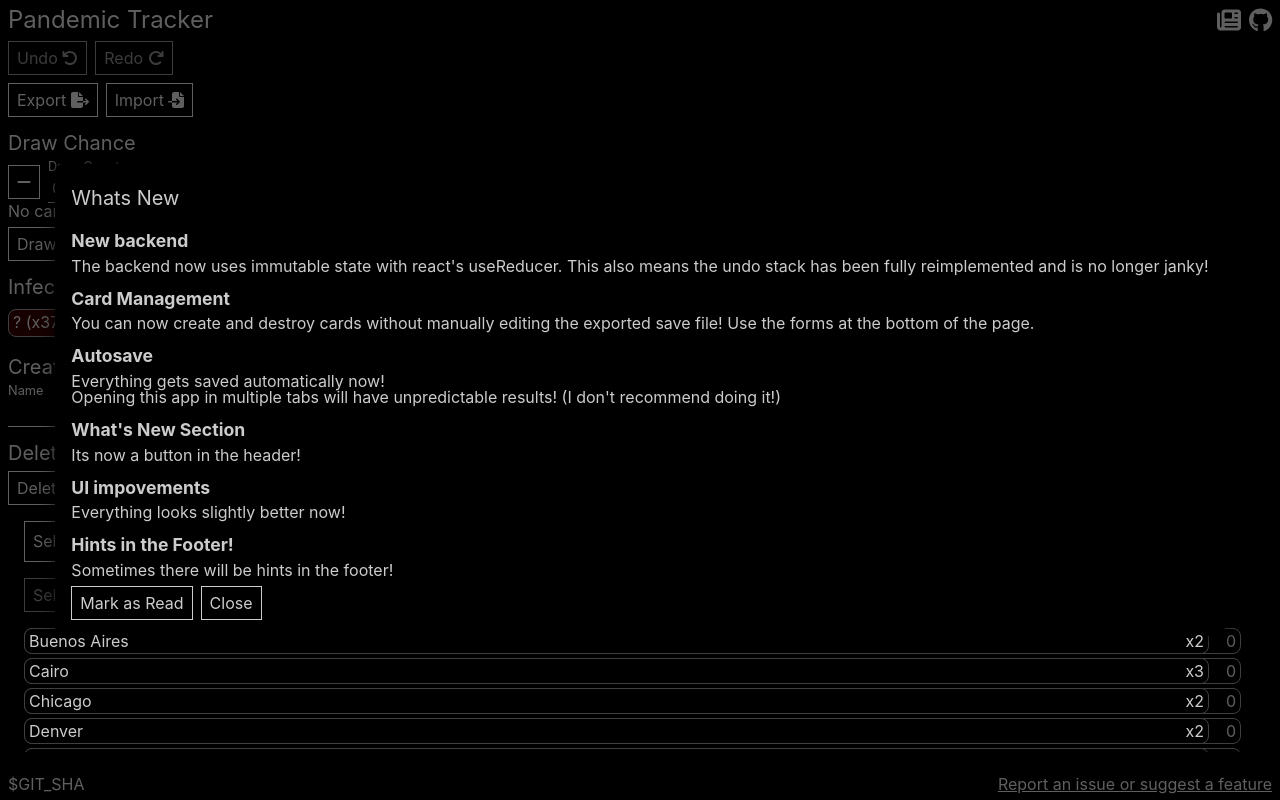
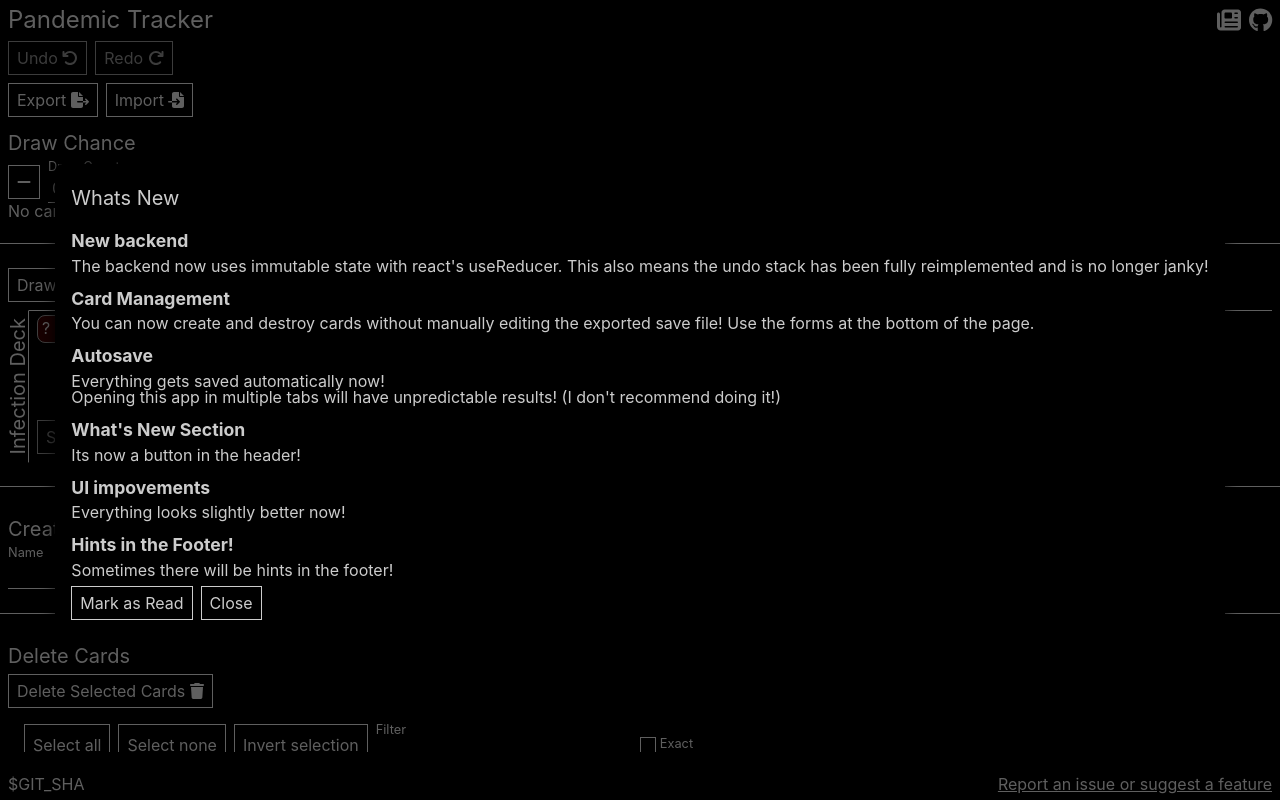
Before and after one commit to OldStarchy/pandemic_tracker, a React (Vite) app: page / in a window 1280 px wide. Built offline with nearby package versions, Linux system fonts and the light colour scheme.

Commit message:
feat: add an exile deck and some QoL ui tweaks

```diff
--- a/src/App.tsx
+++ b/src/App.tsx
@@ -24,11 +24,12 @@ import { DeckView } from './components/DeckView';
 import { DrawProbabilityCalculator } from './components/DrawProbabilityCalculator';
 import { Popup } from './components/Popup';
 import { Button } from './components/common/Button';
-import { H2 } from './components/common/Typography';
+import { H2, Hr } from './components/common/Typography';
 import CreateCardForm from './components/form/CreateCardForm';
 import { SelectCardForm } from './components/form/SelectCardForm';
 import { setDrawCount, setPopupVisible, useAppState } from './context/AppState';
 import { useStatusBarContext } from './context/StatusBarMessageContext';
+import { Deck, DeckItem } from './context/universe/Deck';
 import DeckUtil from './context/universe/DeckUtil';
 import { useCanUndo, useUniverse } from './context/universe/UniverseContext';
 import {
@@ -52,7 +53,7 @@ import { cities } from './data/cities';
 import { useDeck } from './hooks/useDeck';
 import { createSave, loadSave } from './lib/SaveFormat';
 import { getAutosave, saveToAutosave } from './lib/autosave';
-import { DISCARD_DECK, INFECTION_DECK } from './lib/consts';
+import { DISCARD_DECK, EXILE_DECK, INFECTION_DECK } from './lib/consts';
 
 function App() {
 	const [appState, dispatchAppState] = useAppState();
@@ -116,6 +117,7 @@ function App() {
 		} else {
 			dispatch(createDeck(INFECTION_DECK));
 			dispatch(createDeck(DISCARD_DECK));
+			dispatch(createDeck(EXILE_DECK));
 
 			dispatch(
 				createCards(
@@ -141,6 +143,7 @@ function App() {
 
 	const infectionDeck = useDeck(INFECTION_DECK);
 	const discardDeck = useDeck(DISCARD_DECK);
+	const exileDeck = useDeck(EXILE_DECK);
 
 	const canShuffleInfectionDeck = useMemo(
 		() => DeckUtil.canShuffle(infectionDeck),
@@ -249,6 +252,7 @@ function App() {
 				</Button>
 			</section>
 			<DrawProbabilityCalculator />
+			<Hr />
 			<section
 				style={{
 					display: 'flex',
@@ -280,49 +284,18 @@ function App() {
 				>
 					Draw Bottom <FontAwesomeIcon icon={faArrowTurnUp} />
 				</Button>
-				<Button
-					onClick={() => {
-						dispatch(shuffleDeck(DISCARD_DECK));
-						dispatch(
-							moveCard(DISCARD_DECK, 0, INFECTION_DECK, 0, -1),
-						);
-						dispatch(setKeyframe());
-					}}
-					disabled={(discardDeck?.items.length ?? 0) === 0}
-				>
-					Shuffle and Restack <FontAwesomeIcon icon={faShuffle} />
-				</Button>
-
-				<Button
-					onClick={() => {
-						dispatch(shuffleDeck(INFECTION_DECK));
-						dispatch(setKeyframe());
-					}}
-					disabled={!canShuffleInfectionDeck}
-				>
-					Shuffle the Infection Deck{' '}
-					<FontAwesomeIcon icon={faShuffle} />
-				</Button>
 			</section>
 			<section
 				style={{
 					display: 'grid',
-					gridTemplateColumns: '1fr 1fr',
-					gap: '0.5rem',
+					gridTemplateColumns: 'repeat(auto-fit, minmax(250px, 1fr))',
+					gap: '1rem',
 					position: 'relative',
 					isolation: 'isolate',
+					alignItems: 'stretch',
 				}}
 			>
-				{infectionDeck && (
-					<section
-						style={{
-							display: 'flex',
-							flexDirection: 'column',
-						}}
-					>
-						<H2>{infectionDeck.id}</H2>
-
-						<DeckView
+				<DeckViewWithHeading
 					deck={infectionDeck}
 					cardPrefix={(_card, index) => {
 						if (index < drawCount) {
@@ -335,25 +308,58 @@ function App() {
 						}
 						return null;
 					}}
-						/>
+				>
+					<Button
+						onClick={() => {
+							dispatch(shuffleDeck(INFECTION_DECK));
+							dispatch(setKeyframe());
+						}}
+						disabled={!canShuffleInfectionDeck}
+					>
+						Shuffle <FontAwesomeIcon icon={faShuffle} />
+					</Button>
+				</DeckViewWithHeading>
+				<DeckViewWithHeading deck={discardDeck}>
+					<Button
+						onClick={() => {
+							dispatch(shuffleDeck(DISCARD_DECK));
+							dispatch(
+								moveCard(
+									DISCARD_DECK,
+									0,
+									INFECTION_DECK,
+									0,
+									-1,
+								),
+							);
+							dispatch(setKeyframe());
+						}}
+						disabled={(discardDeck?.items.length ?? 0) === 0}
+					>
+						Shuffle and Restack <FontAwesomeIcon icon={faShuffle} />
+					</Button>
+				</DeckViewWithHeading>
+				<DeckViewWithHeading deck={exileDeck}>
+					<Button
+						onClick={() => {
+							dispatch(shuffleDeck(EXILE_DECK));
+							dispatch(
+								moveCard(EXILE_DECK, 0, INFECTION_DECK, 0, -1),
+							);
+							dispatch(setKeyframe());
+						}}
+						disabled={(exileDeck?.items.length ?? 0) === 0}
+					>
+						Shuffle and Restack <FontAwesomeIcon icon={faShuffle} />
+					</Button>
+				</DeckViewWithHeading>{' '}
 			</section>
-				)}
-				{discardDeck && (
-					<section
-						style={{
-							display: 'flex',
-							flexDirection: 'column',
-						}}
-					>
-						<H2>{discardDeck.id}</H2>
-						<DeckView deck={discardDeck} />
-					</section>
-				)}
-			</section>
+			<Hr />
 			<section>
 				<H2>Create Cards</H2>
 				<CreateCardForm />
 			</section>
+			<Hr />
 			<section>
 				<H2>Delete Cards</H2>
 				<Button onClick={deleteSelectedCards}>
@@ -372,6 +378,13 @@ function App() {
 					options={Array.from(new Set(nextDrawOptions ?? []))}
 					onCancel={() => {
 						setDrawTopPickerVisible(false);
+					}}
+					onExileCard={(card) => {
+						if (!exileDeck) dispatch(createDeck(EXILE_DECK));
+
+						dispatch(moveCard(INFECTION_DECK, 0, EXILE_DECK, 0, 1));
+						dispatch(revealCard(EXILE_DECK, 0, card));
+						dispatch(setKeyframe());
 					}}
 					onSelectCard={(card) => {
 						if (!infectionDeck) return;
@@ -406,3 +419,61 @@ function App() {
 }
 
 export default App;
+
+function DeckViewWithHeading({
+	deck,
+	cardPrefix,
+	children,
+}: {
+	deck: Deck | undefined;
+	cardPrefix?: (card: DeckItem, index: number) => React.ReactNode;
+	children?: React.ReactNode;
+}) {
+	return (
+		deck && (
+			<section
+				style={{
+					display: 'grid',
+					gridTemplateColumns: 'auto 1fr',
+					gridTemplateRows: '1fr auto',
+				}}
+			>
+				<H2
+					style={{
+						writingMode: 'vertical-rl',
+						transform: 'rotate(180deg)',
+						textAlign: 'right',
+						borderLeft: '1px solid var(--color-text)',
+						gridRow: '1 / span 2',
+						gridColumn: 1,
+					}}
+				>
+					{deck.id}
+				</H2>
+
+				<DeckView
+					style={{
+						borderTop: '1px solid var(--color-text)',
+						padding: '0 0.5rem',
+						gridRow: 1,
+						gridColumn: 2,
+					}}
+					deck={deck}
+					cardPrefix={cardPrefix}
+				/>
+
+				{children && (
+					<div
+						style={{
+							padding: '0.5rem',
+							gridRow: 2,
+							gridColumn: 2,
+						}}
+					>
+						{children}
+					</div>
+				)}
+			</section>
+		)
+	);
+}
--- a/src/components/form/SelectCardForm.tsx
+++ b/src/components/form/SelectCardForm.tsx
@@ -1,16 +1,18 @@
-import { useEffect, useMemo, useState } from 'react';
-import { Card } from '../../context/universe/Card';
-import { Button } from '../common/Button';
-import { Select } from '../common/Select';
+import {useEffect, useMemo, useState} from 'react';
+import {Card} from '../../context/universe/Card';
+import {Button} from '../common/Button';
+import {Select} from '../common/Select';
 
 export function SelectCardForm({
 	options,
 	onCancel,
 	onSelectCard,
+	onExileCard,
 }: {
 	options: Card['name'][];
 	onCancel: () => void;
 	onSelectCard: (card: Card['name']) => void;
+	onExileCard?: (card: Card['name']) => void;
 }) {
 	const [cardName, setCardName] = useState(options[0]);
 	const orderedOptions = useMemo(
@@ -49,6 +51,16 @@ export function SelectCardForm({
 				))}
 			</Select>
 			<Button type="submit">Draw</Button>
+			{onExileCard && (
+				<Button
+					type="button"
+					onClick={() => {
+						onExileCard(cardName);
+					}}
+				>
+					Exile
+				</Button>
+			)}
 			<Button type="button" onClick={onCancel}>
 				Done
 			</Button>
--- a/src/context/universe/DeckUtil.ts
+++ b/src/context/universe/DeckUtil.ts
@@ -96,6 +96,7 @@ export default class DeckUtil {
 
 			default: {
 				const _exhaustiveCheck: never = item;
+				throw new Error(`Unhandled case: ${_exhaustiveCheck}`);
 			}
 		}
 	}
--- a/src/lib/consts.tsx
+++ b/src/lib/consts.tsx
@@ -1,2 +1,3 @@
 export const INFECTION_DECK = 'Infection Deck';
 export const DISCARD_DECK = 'Discard Deck';
+export const EXILE_DECK = 'Exile Deck';
```
Lines whose indentation alone changed are shown as unchanged.
